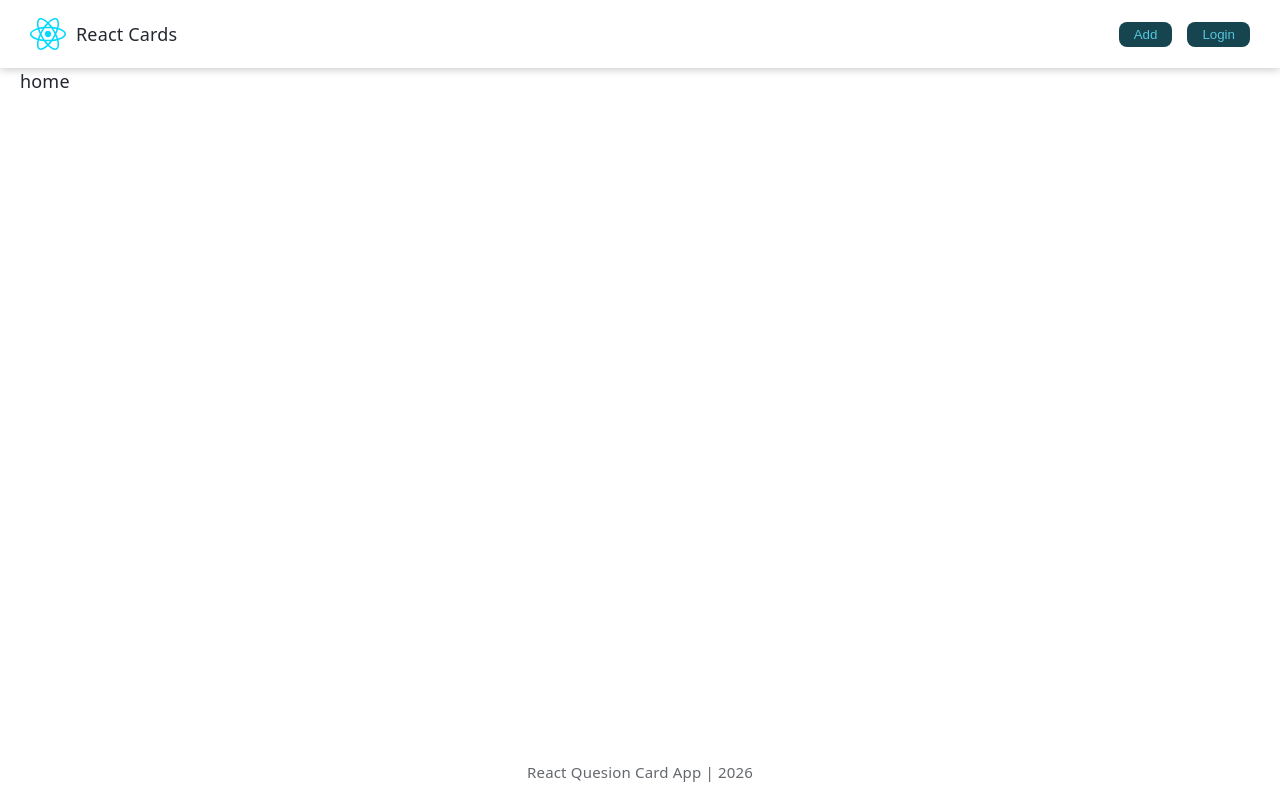
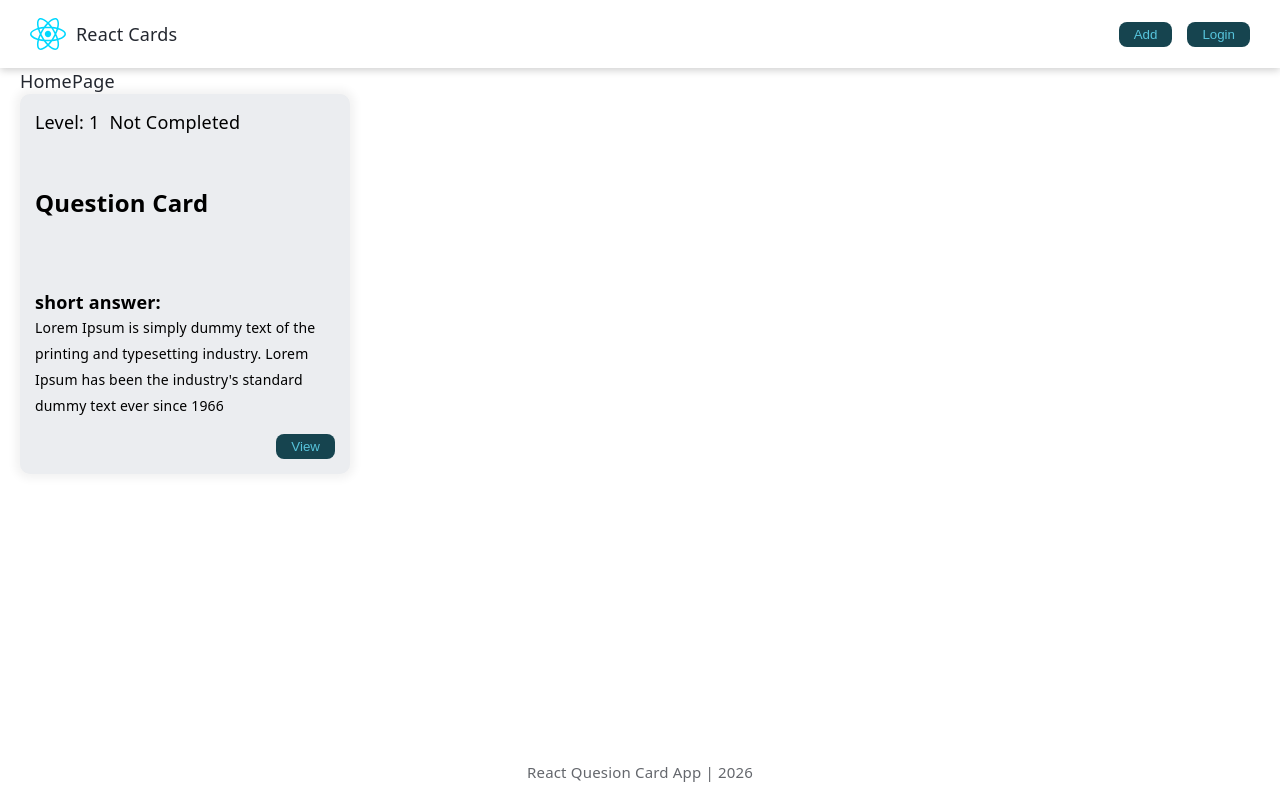
Before and after one commit to doberman0015/react_learning, a React (Vite) app: page / in a window 1280 px wide. Built offline with nearby package versions, Linux system fonts and the light colour scheme.

Commit message:
homepage and card item

```diff
--- a/src/App.jsx
+++ b/src/App.jsx
@@ -1,5 +1,7 @@
 import { BrowserRouter, Route, Routes } from "react-router-dom"
 import { MainLayout } from "./components/MainLayout"
+import { HomePage } from "./pages/HomePage"
+
 
 function App() {
 
@@ -7,7 +9,7 @@ function App() {
     <BrowserRouter>
       <Routes>
         <Route element={<MainLayout />}>
-          <Route path="/" element={<div>home</div>} />
+          <Route path="/" element={<HomePage/>} />
           <Route path="/forbidden" element={<div>forbidden</div>} />
           <Route path="/addquestion" element={<div>addquestion</div>} />
         </Route>
--- a/src/components/Button/Button.jsx
+++ b/src/components/Button/Button.jsx
@@ -2,7 +2,7 @@ import {} from 'react';
 import cls from "./Button.module.css";
 
 export const Button = (props) => {
-    const { onClick, children, className, isActive, isDisabled } = props;
+    const { onClick, children, className = '', isActive, isDisabled } = props;
     console.log('cls',cls);
 
     return (
--- a/src/components/Header/Header.jsx
+++ b/src/components/Header/Header.jsx
@@ -1,17 +1,21 @@
 import cls from "./Header.module.css";
 import HeaderLogo from "../../assets/react.svg"
 import { Button } from '../Button';
+import { useNavigate } from "react-router-dom";
 
 export const Header = () => {
+
+    const navigate = useNavigate();
+
     return (
         <header className={cls.header}>
-            <p>
+            <p onClick={() => navigate("/")}>
                 <img src={HeaderLogo} alt="site logo" />
                 <span>React Cards</span>
             </p>
 
             <div className={cls.buttonList}>
-                <Button>
+                <Button onClick={() => navigate("/addquestion")}>
                     Add
                 </Button>
                 <Button>
--- /dev/null
+++ b/src/components/QuestionCard/QuestionCard.jsx
@@ -0,0 +1,19 @@
+import { Button } from '../Button';
+import cls from './QuestionCard.module.css';
+
+export const QuestionCard = () => {
+    return (
+        <div className={cls.card}>
+            <div className={cls.cardLabels}>
+                <div>Level: 1</div>
+                <div>Not Completed</div>
+            </div>
+            <h5 className={cls.cardTitle}>Question Card</h5>
+            <div className={cls.cardAnswer}>
+                <span className={cls.cardAnswerLabel}>short answer:</span>
+                <p className={cls.cardAnswerText}>Lorem Ipsum is simply dummy text of the printing and typesetting industry. Lorem Ipsum has been the industry's standard dummy text ever since 1966</p>
+            </div>
+            <Button className={cls.viewButton} onClick={() => {}} >View</Button>
+        </div>
+    );
+};
--- /dev/null
+++ b/src/components/QuestionCard/QuestionCard.module.css
@@ -0,0 +1,35 @@
+.card{
+    width: 300px;
+    min-height: 350px;
+    border-radius: 10px;
+    padding: 15px;
+    background-color: var(--card-bg-color);
+    color: var(--card-text-color);
+    box-shadow: 0 0 8px 5px var(--card-text-box-shadow);
+    display: flex;
+    flex-direction: column;
+    justify-content: flex-start;
+    align-items: flex-start;
+    gap: 15px;
+}
+.card .viewButton{
+    align-self: flex-end;
+}
+.cardLabels{
+    display: flex;
+    gap: 10px;
+}
+.cardTitle{
+    font-size: 24px;
+}
+.cardAnswer{
+
+    margin-top: auto;
+}
+.cardAnswerLabel{
+    font-weight: 600;
+}
+.cardAnswerText{
+    font-size: 14px;
+    margin: 0;
+}
--- /dev/null
+++ b/src/components/QuestionCard/index.jsx
@@ -0,0 +1 @@
+export { QuestionCard } from "./QuestionCard"
--- a/src/index.css
+++ b/src/index.css
@@ -5,6 +5,10 @@
 
   --btn-bg-color: #383b3f;
   --btn-text-color: #fff;
+
+  --card-bg-color: #343a3f;
+  --card-text-color: #000;
+  --card-text-box-shadow: rgba(255,255,255,0.05);
 
   --sans: system-ui, 'Segoe UI', Roboto, sans-serif;
 
@@ -27,6 +31,9 @@
     --main-text-color: #23272f;
     --btn-bg-color: #16444f;
     --btn-text-color: #57c4dc;
+    --card-bg-color: #ebedf0;
+    --card-text-color: #000;
+    --card-text-box-shadow: rgba(0,0,0,0.05);
   }
 }
 
@@ -36,6 +43,9 @@
     --main-text-color: #fff;
     --btn-bg-color: #383b3f;
     --btn-text-color: #fff;
+    --card-bg-color: #343a3f;
+    --card-text-color: #fff;
+    --card-text-box-shadow: rgba(255,255,255,0.05);
   }
 }
 
--- /dev/null
+++ b/src/pages/HomePage/HomePage.jsx
@@ -0,0 +1,12 @@
+
+import { QuestionCard } from "../../components/QuestionCard";
+import cls from "./HomePage.module.css"
+
+export const HomePage = () => {
+    return (
+        <div>
+            HomePage
+            <QuestionCard />
+        </div>
+    );
+};
--- /dev/null
+++ b/src/pages/HomePage/index.jsx
@@ -0,0 +1 @@
+export { HomePage } from './HomePage';
```
Also changed, not shown: src/pages/HomePage/HomePage.module.css (added).
